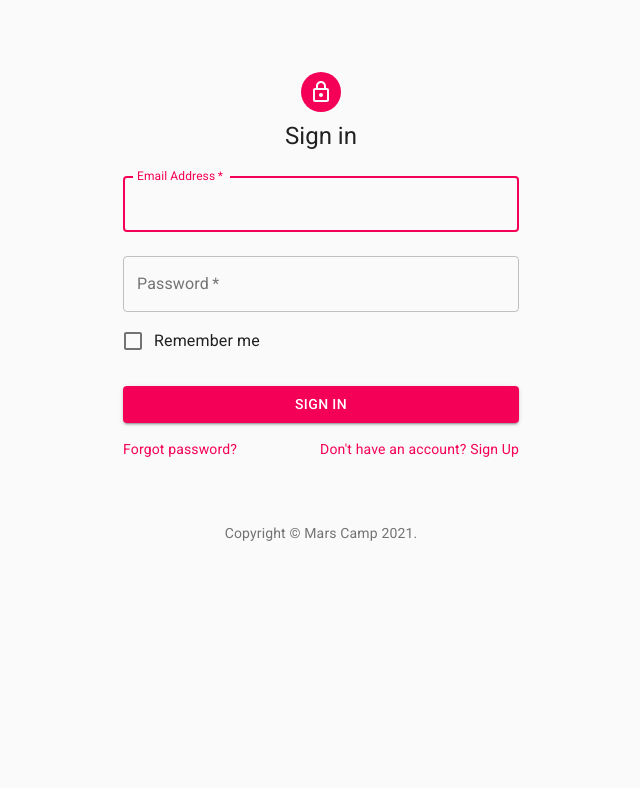
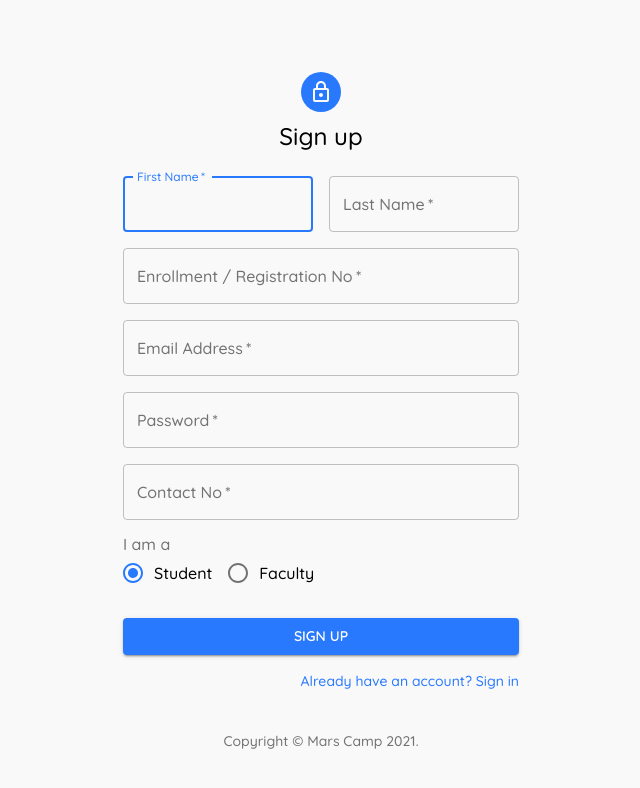
Before and after one commit to Atsurak/MarsCamp, a React (Create React App) app in the folder marscamp/: page /signup in a window 1280 px wide. Shown: the top 788 px of the page, without its empty margins (319-959 px from the left). Built offline with nearby package versions, Linux system fonts and the light colour scheme.

Commit message:
Connect Signup with SQL

```diff
--- a/marscamp/src/App.js
+++ b/marscamp/src/App.js
@@ -11,7 +11,6 @@ import Layout from './components/Layout'
 import CreateCourse from './forms/CreateCourse'
 import CreatePost from './forms/CreatePost'
 import { blue } from '@material-ui/core/colors'
-import { Forum } from '@material-ui/icons'
 import ForumPost from './forms/ForumPost'
 
 const theme = createMuiTheme({
@@ -34,24 +33,37 @@ function App() {
 
   const {token,setToken} = useToken();
   if(!token) {
-    return <SignIn setToken={setToken} />
+    return (
+      <ThemeProvider theme={theme}>
+      <Router>
+        <Switch>
+            <Route exact path="/">
+              {token ? <Redirect to="/home"/> : <SignIn setToken={setToken}/>}
+            </Route>
+            <Route path="/signup">
+              {token ? <Redirect to="/home"/> : <SignUp/>}
+            </Route>
+            <Route>
+              <SignIn setToken={setToken}/>
+            </Route>
+          </Switch>
+      </Router>
+    </ThemeProvider>
+    )
   }
-
-
-
   // if(!token){
   //   return <SignIn setToken={setToken}/>
   // }
   return (
     <ThemeProvider theme={theme}>
       <Router>
-      <Layout>
         <Switch>
+           <Route path = "/signin">
+              <SignIn setToken={setToken}/>
+            </Route>
+        <Layout>
             <Route exact path="/">
-              {token ? <Redirect to="/home"/> : <SignUp/>}
-            </Route>
-            <Route path="/signin">
-              {token ? <Redirect to="/home"/> : <SignIn/>}
+              {token ? <Redirect to="/home"/> : <SignIn setToken={setToken}/>}
             </Route>
             <Route path = "/home">
               <Home/>
@@ -63,10 +75,11 @@ function App() {
               <ForumPost/>
             </Route>
             <Route>
-              <CreatePost/>
+              <Home/>
             </Route>
+            </Layout>
           </Switch>
-      </Layout>
+
     </Router>
 
     </ThemeProvider>
--- a/marscamp/src/components/SimpleMenu.js
+++ b/marscamp/src/components/SimpleMenu.js
@@ -2,9 +2,14 @@ import React, { useState } from 'react';
 import Button from '@material-ui/core/Button';
 import Menu from '@material-ui/core/Menu';
 import MenuItem from '@material-ui/core/MenuItem';
+import { useHistory } from 'react-router';
+import SignIn from '../pages/SignIn';
+import useToken from './useToken';
 
 export default function SimpleMenu() {
   const [anchorEl, setAnchorEl] = useState(null);
+  const {token,setToken} = useToken();
+  const history = useHistory();
 
   const handleClick = (e) => {
     setAnchorEl(e.currentTarget);
@@ -15,9 +20,9 @@ export default function SimpleMenu() {
   };
 
   const handleLogout = () => {
-      console.log('hello');
-      setAnchorEl(null);
-
+    localStorage.clear();
+    setAnchorEl(null);
+    history.push('/signin');
   }
 
   return (
--- a/marscamp/src/pages/SignIn.js
+++ b/marscamp/src/pages/SignIn.js
@@ -1,22 +1,12 @@
 import React, { useState } from 'react';
-import Avatar from '@material-ui/core/Avatar';
-import Button from '@material-ui/core/Button';
-import CssBaseline from '@material-ui/core/CssBaseline';
-import TextField from '@material-ui/core/TextField';
-import FormControlLabel from '@material-ui/core/FormControlLabel';
-import Checkbox from '@material-ui/core/Checkbox';
-import Link from '@material-ui/core/Link';
-import Grid from '@material-ui/core/Grid';
-import Box from '@material-ui/core/Box';
+import {makeStyles, Typography, Avatar, Button, CssBaseline, TextField, Checkbox, Link, Grid, Box, Container, FormControlLabel} from '@material-ui/core';
 import LockOutlinedIcon from '@material-ui/icons/LockOutlined';
-import Typography from '@material-ui/core/Typography';
-import { makeStyles } from '@material-ui/core/styles';
-import Container from '@material-ui/core/Container';
-import PropTypes from 'prop-types'
-import Copyright from '../components/Copyright'
+import PropTypes from 'prop-types';
+import Copyright from '../components/Copyright';
+import { useHistory } from 'react-router';
 
 const loginUser = async (credentials) =>{
-  return fetch('http://localhost:8000/login',{
+  return fetch('http://localhost:5000/login',{
     method: 'POST',
     headers: {
       'Content-Type': 'application/json'
@@ -50,6 +40,7 @@ export default function SignIn({setToken}) {
   const classes = useStyles();
   const [userName,setuserName] = useState();
   const [password,setPassword] = useState();
+  const history = useHistory();
 
   const handleSubmit = async e =>{
     e.preventDefault();
@@ -58,6 +49,7 @@ export default function SignIn({setToken}) {
       password
     });
     setToken(token);
+    history.push('/');
   }
 
   return (
@@ -117,7 +109,7 @@ export default function SignIn({setToken}) {
               </Link>
             </Grid>
             <Grid item>
-              <Link href="/" variant="body2" color="secondary">
+              <Link href="/signup" variant="body2" color="secondary">
                 {"Don't have an account? Sign Up"}
               </Link>
             </Grid>
--- a/marscamp/src/pages/SignUp.js
+++ b/marscamp/src/pages/SignUp.js
@@ -4,7 +4,7 @@ import Button from '@material-ui/core/Button';
 import CssBaseline from '@material-ui/core/CssBaseline';
 import TextField from '@material-ui/core/TextField';
 import FormControlLabel from '@material-ui/core/FormControlLabel';
-import Checkbox from '@material-ui/core/Checkbox';
+import {FormControl, FormLabel, RadioGroup, Radio}from '@material-ui/core';
 import Link from '@material-ui/core/Link';
 import Grid from '@material-ui/core/Grid';
 import Box from '@material-ui/core/Box';
@@ -43,35 +43,26 @@ export default function SignUp() {
   const [lastName, setLastName] = useState('');
   const [email, setEmail] = useState('');
   const [password, setPassword] = useState('');
-  const [fnameError, setFnameError] = useState(false);
-  const [lnameError, setLnameError] = useState(false);
-  const [emailError, setEmailError] = useState(false);
-  const [passwordError, setPasswordError] = useState(false);
+  const [regno,setRegNo] = useState('');
+  const [mobno,setMobNo] = useState('');
+  const [type,setType] = useState('STUDENT');
 
-  const handleSubmit = (e) => {
+  const handleSubmit = async (e) => {
     e.preventDefault();
     console.log('Added new user');
-    setEmailError(false);
-    setPasswordError(false);
+    const Name = firstName + ' ' + lastName;
 
-    if (firstName === '') {
-      setFnameError(true)
-    }
-    if (lastName==='') {
-      setLnameError(true)
-    }
-    if (email === '') {
-      setEmailError(true)
-    }
-    if(password === ''){
-      setPasswordError(true)
-    }
-    if (email && password) {
-      fetch('http://localhost:8000/users', {
+    if (Name && email && password) {
+      fetch('http://localhost:5000/auth/signup', {
         method: 'POST',
         headers: {"Content-type": "application/json"},
-        body: JSON.stringify({ firstName, lastName, email,password })
-      }).then(() => history.push('/'))
+        body: JSON.stringify({ reg_no:regno,ph_no:mobno,email:email,name:Name,user_type:type,pwd:password})
+      }).then(data => {
+        data.json();
+        console.log(data);
+      })
+      .then(() => history.push('/'))
+      .catch(err=>{console.log(err)})
     }
   }
 
@@ -98,7 +89,6 @@ export default function SignUp() {
                 label="First Name"
                 autoFocus
                 color="secondary"
-                error={fnameError}
                 onChange={(e) => setFirstName(e.target.value)}
               />
             </Grid>
@@ -112,9 +102,21 @@ export default function SignUp() {
                 name="lastName"
                 autoComplete="lname"
                 color="secondary"
-                error={lnameError}
                 onChange={(e) => setLastName(e.target.value)}
 
+              />
+            </Grid>
+            <Grid item xs={12}>
+              <TextField
+                variant="outlined"
+                required
+                fullWidth
+                id="reg_no"
+                label="Enrollment / Registration No"
+                name="reg_no"
+                autoComplete="off"
+                color="secondary"
+                onChange={(e) => setRegNo(e.target.value)}
               />
             </Grid>
             <Grid item xs={12}>
@@ -127,7 +129,6 @@ export default function SignUp() {
                 name="email"
                 autoComplete="off"
                 color="secondary"
-                error = {emailError}
                 onChange={(e) => setEmail(e.target.value)}
               />
             </Grid>
@@ -142,16 +143,31 @@ export default function SignUp() {
                 id="password"
                 autoComplete="off"
                 color="secondary"
-                error = {passwordError}
                 onChange={(e) => setPassword(e.target.value)}
               />
             </Grid>
-            {/* <Grid item xs={12}>
-              <FormControlLabel
-                control={<Checkbox value="faculty" color="primary" />}
-                label="Request for a Faculty Position"
+            <Grid item xs={12}>
+              <TextField
+                variant="outlined"
+                required
+                fullWidth
+                id="ph_no"
+                label="Contact No"
+                name="mobno"
+                autoComplete="off"
+                color="secondary"
+                onChange={(e) => setMobNo(e.target.value)}
               />
-            </Grid> */}
+            </Grid>
+            <Grid item xs={12}>
+              <FormControl color="secondary">
+              <FormLabel>I am a </FormLabel>
+                <RadioGroup row value={type} onChange={(e) => setType(e.target.value)}>
+                    <FormControlLabel value="STUDENT" control={<Radio />} label="Student" />
+                    <FormControlLabel value="FACULTY" control={<Radio />} label="Faculty" />
+                </RadioGroup>
+              </FormControl>
+            </Grid>
           </Grid>
           <Button
             type="submit"
@@ -164,7 +180,7 @@ export default function SignUp() {
           </Button>
           <Grid container justify="flex-end">
             <Grid item>
-              <Link href="/signin" variant="body2" color="secondary">
+              <Link href="/" variant="body2" color="secondary">
                 Already have an account? Sign in
               </Link>
             </Grid>
```
Also changed, not shown: 1 other file (tests, documents, lock files or other folders).
